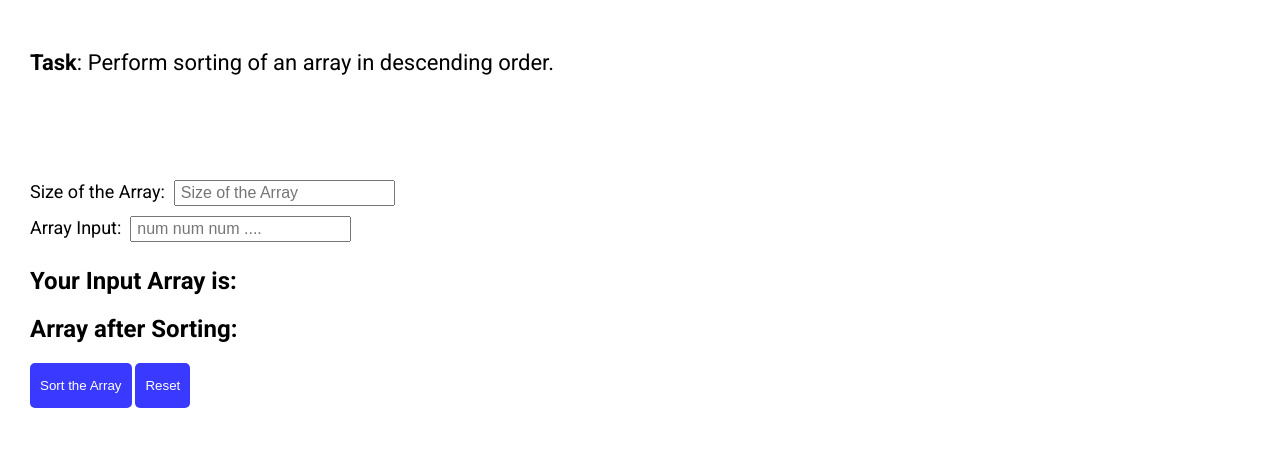
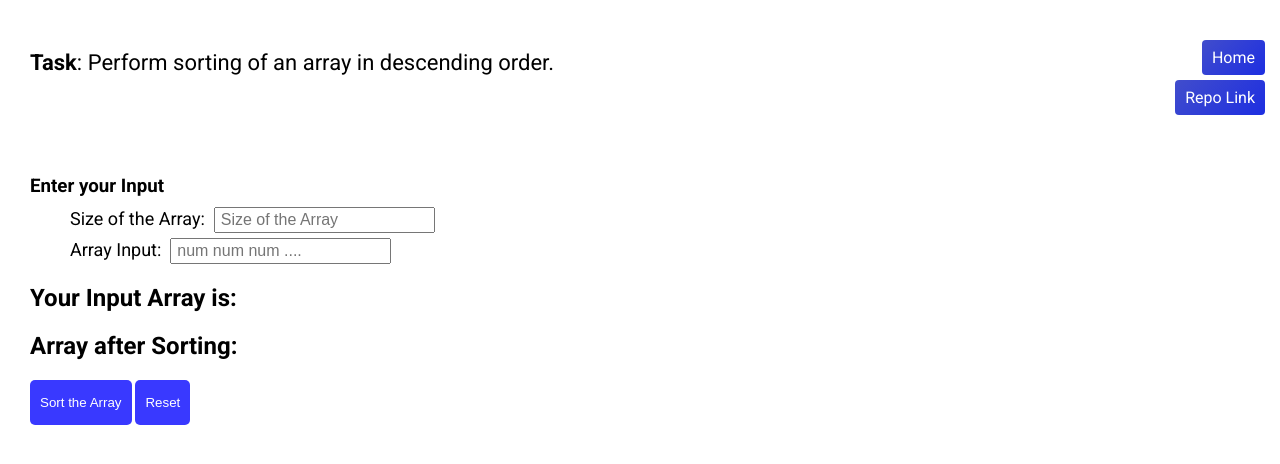
Before and after one commit to VamshiRk27/CloudVandana_Assignment_AssociateSoftwareEngineer2023, a plain HTML site: page 2 JavaScript/B. Descending Sorting/B Descending Sorting.html in a window 1280 px wide. Drawn offline with Linux system fonts and the light colour scheme.

Commit message:
Updated Survey Form

```diff
--- a/2 JavaScript/A. Reverse Sentence/A ReverseSentence.css
+++ b/2 JavaScript/A. Reverse Sentence/A ReverseSentence.css
@@ -41,3 +41,20 @@ button#reset{
     padding: 10px 15px;
     margin-left: 15px;
 }
+
+div.home,div.repo{
+    background: linear-gradient(135deg,rgb(65, 77, 204),rgb(29, 46, 225));
+    border-radius: 4px;
+    border: none;
+    padding:8px 10px;
+    position: fixed;
+    top: 20px;
+    right: 15px;
+    > a{
+        text-decoration: none;
+        color: white;
+    }
+}
+div.repo{
+    top: 60px;
+}
--- a/2 JavaScript/B. Descending Sorting/B Descending Sorting.css
+++ b/2 JavaScript/B. Descending Sorting/B Descending Sorting.css
@@ -42,12 +42,32 @@ button{
 div.input{
     display: flex;
     flex-direction: column;
+    > h3{
+        margin-bottom: 5px;
+    }
     > label{
         font-size: 18px;
-        margin:5px 0;
+        margin:5px 0 0 40px;
         > input{
             padding: 2px 5px;
             font-size: 16px;
         }
     }
 }
+
+div.home,div.repo{
+    background: linear-gradient(135deg,rgb(65, 77, 204),rgb(29, 46, 225));
+    border-radius: 4px;
+    border: none;
+    padding:8px 10px;
+    position: fixed;
+    top: 20px;
+    right: 15px;
+    > a{
+        text-decoration: none;
+        color: white;
+    }
+}
+div.repo{
+    top: 60px;
+}
--- a/2 JavaScript/B. Descending Sorting/B Descending Sorting.html
+++ b/2 JavaScript/B. Descending Sorting/B Descending Sorting.html
@@ -12,6 +12,7 @@
         <span>Task</span>: Perform sorting of an array in descending order.
     </p>
     <div class="input">
+        <h3>Enter your Input</h3>
         <label>Size of the Array: &nbsp;<input id="array-size" type="number" placeholder="Size of the Array"></label>
         <label>Array Input: &nbsp;<input id="array" type="text" placeholder="num num num ...." inputmode="numeric"></label>
     </div>
@@ -31,6 +32,13 @@
             Reset
         </button>
     </div>
+
+    <div class="home">
+        <a href="/index.html">Home</a>
+    </div>
+    <div class="repo">
+        <a href="https://github.com/VamshiRk27/CloudVandana_Assignment_AssociateSoftwareEngineer2023/tree/master/2%20JavaScript/B.%20Descending%20Sorting">Repo Link</a>
+    </div>
     <script src="./B Descending Sorting.js"></script>
 </body>
 </html>
--- a/3 HTML/Calculator/style.css
+++ b/3 HTML/Calculator/style.css
@@ -85,3 +85,20 @@ button.allClear{
     font-weight: bolder;
     background: rgb(86, 211, 86);
 }
+
+div.home,div.repo{
+    background: linear-gradient(135deg,rgb(65, 77, 204),rgb(29, 46, 225));
+    border-radius: 4px;
+    border: none;
+    padding:8px 10px;
+    position: fixed;
+    top: 20px;
+    right: 15px;
+    > a{
+        text-decoration: none;
+        color: white;
+    }
+}
+div.repo{
+    top: 60px;
+}
--- a/3 HTML/Customer Survey Form/style.css
+++ b/3 HTML/Customer Survey Form/style.css
@@ -57,3 +57,22 @@ body{
         cursor: pointer;
     }
 }
+
+div.home,div.repo{
+    background: white;
+    border-radius: 4px;
+    border: none;
+    padding:6px 10px;
+    position: fixed;
+    top: 20px;
+    right: 15px;
+    > a{
+        font-weight: bold;
+        font-style: italic;
+        text-decoration: none;
+        color: linear-gradient(135deg,rgb(65, 77, 204),rgb(29, 46, 225));
+    }
+}
+div.repo{
+    top: 60px;
+}
--- a/style.css
+++ b/style.css
@@ -52,3 +52,16 @@ a{
     text-decoration: underline;
     color: yellow;
 }
+div.repo{
+    position: fixed;
+    top: 60px;
+    background:#fff;
+    padding: 8px 15px;
+    border: none;
+    border-radius: 5px;
+    > a{
+        text-decoration: none;
+        font-weight:700;
+        color: black;
+    }
+}
```
Also changed, not shown: 2 JavaScript/A. Reverse Sentence/A ReverseSentence.html (+8 -0 lines), 3 HTML/Calculator/index.html (+7 -0 lines), 3 HTML/Customer Survey Form/index.html (+12 -6 lines), 3 HTML/Customer Survey Form/script.js (+10 -32 lines), index.html (+4 -1 lines).
